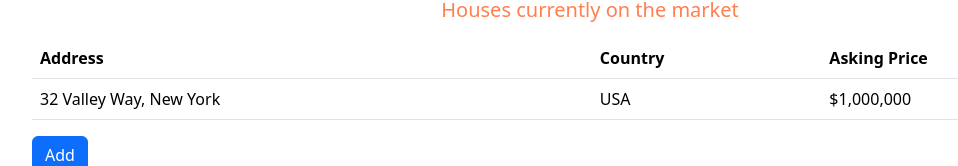
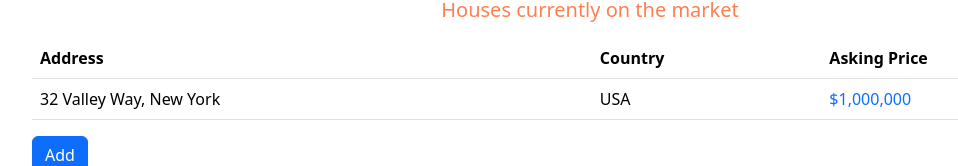
Before and after one commit to stephanieHeidepriem/ReactLearning, a React (Vite) app: page / in a window 1280 px wide. Both pictures are taken after a click on the button "Add". Shown: the part 176-342 px from the top of the page, without its empty margins (50-1008 px from the left). Built offline with nearby package versions, Linux system fonts and the light colour scheme; no server answers.

Commit message:
easy formatting HousePrice

```diff
--- a/src/components/HouseRow.jsx
+++ b/src/components/HouseRow.jsx
@@ -2,11 +2,19 @@ import React from "react";
 import currencyFormatter from "../helpers/currencyFormatter";
 
 const HouseRow = ({house}) => {
+    let priceTd;
+    if (house.price < 500000)
+        priceTd = <td>{currencyFormatter.format(house.price)}</td>;
+    else
+        priceTd = (
+            <td className="text-primary">{currencyFormatter.format(house.price)}</td>
+        );
+
     return (
         <tr>
             <td>{house.address}</td>
             <td>{house.country}</td>
-            <td>{currencyFormatter.format(house.price)}</td>
+            {priceTd}
         </tr>
     );
 }
```
